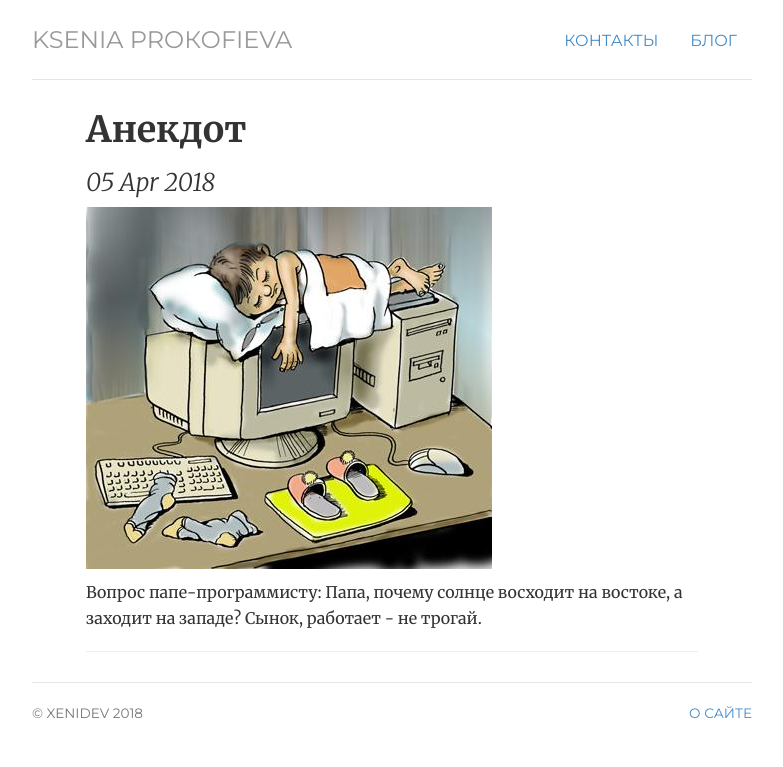
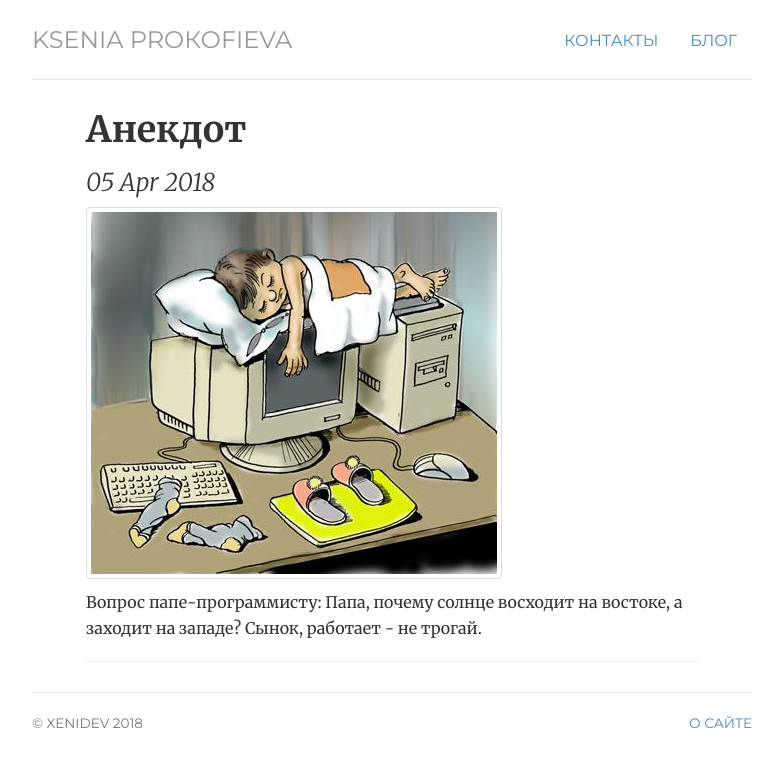
Before and after one commit to ValeraS/xenidev.github.io, a Jekyll site: the page built from _posts/2018-04-05-Анекдот.md, in a window 1280 px wide. Shown: the top 767 px of the page, without its empty margins (248-1031 px from the left). Built offline with Jekyll 4.4.1, drawn with Linux system fonts in a browser that asks for light colours.

Commit message:
Update 2018-04-05-Анекдот.md

```diff
--- a/_posts/2018-04-05-Анекдот.md
+++ b/_posts/2018-04-05-Анекдот.md
@@ -4,7 +4,7 @@ title: Анекдот
 categories: fun
 ---
 
-![image-title-here](/img/000qc0ec.jpg){:class="img-responsive"}
+![image-title-here](/img/000qc0ec.jpg){:class="img-responsive img-thumbnail"}
 
 Вопрос папе-программисту:
 Папа, почему солнце восходит на востоке, а заходит на западе?
```
